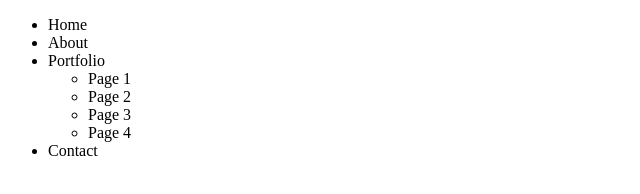
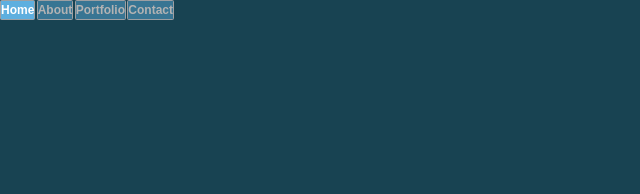
Before and after one commit to DanielSan0916/HTML-and-CSS-Projects, a plain HTML site: page Creating-a-CSS-menu/css_menu_rollover.html in a window 1280 px wide. Shown: the whole page, without its empty margins (0-640 px from the left). Drawn offline with Linux system fonts and the light colour scheme.

Commit message:
updated css code

```diff
--- a/Creating-a-CSS-menu/CSS/menu_rollover.css
+++ b/Creating-a-CSS-menu/CSS/menu_rollover.css
@@ -1 +1,76 @@
-ad
+body {
+    background: #184352;
+}
+
+.wrap {
+    top: 0;
+    left: 0;
+    height: auto;
+    width: 100%;
+}
+
+.menu-container {
+    top: 0;
+    left: 0;
+    /*To the top edge of the screen*/
+    position: absolute;
+    width: 100%;
+    background-color: #184352;
+}
+
+.menu {
+    font: bold 12px/18px sans-serif;
+    text-align: center;
+    display: inline;
+    margin: 0;
+    padding: 0;
+    list-style: none;
+}
+
+.menu li {
+    color: #B3B3B3;
+    display: inline-block;
+    margin-right: -2px;
+    position: relative;
+    padding: 12px 40 px;
+    border: 1px solid #9D9FA2;
+    border-radius: 1.5px;
+    background-color: #387593;
+    cursor: pointer;
+}
+
+.menu li:hover {
+    background-color: #5EAFDF;
+    color: #FFF;
+}
+
+.menu li:hover ul {
+    display: block;
+    opacity: 1;
+    /*While hovered, drop down-menu appears
+    This also avoids a block-level bug*/
+    visivility: visible;
+}
+
+.submenu {
+    padding: 0;
+    left: 0;
+    position: absolute;
+    top: 43.5px;
+    width: 125.5px;
+    opacity: 0;
+    /*While not being hovered, drop down-menu hides
+    This also avoids a block-level bug*/
+    visibility: hidden;
+}
+
+.submenu li {
+    background-color: #387593;
+    display: block;
+    color: #B3B3B3;
+}
+
+.submenu li:hover {
+    color: #FFF;
+    background-color: #5EAFDF;
+}
```
